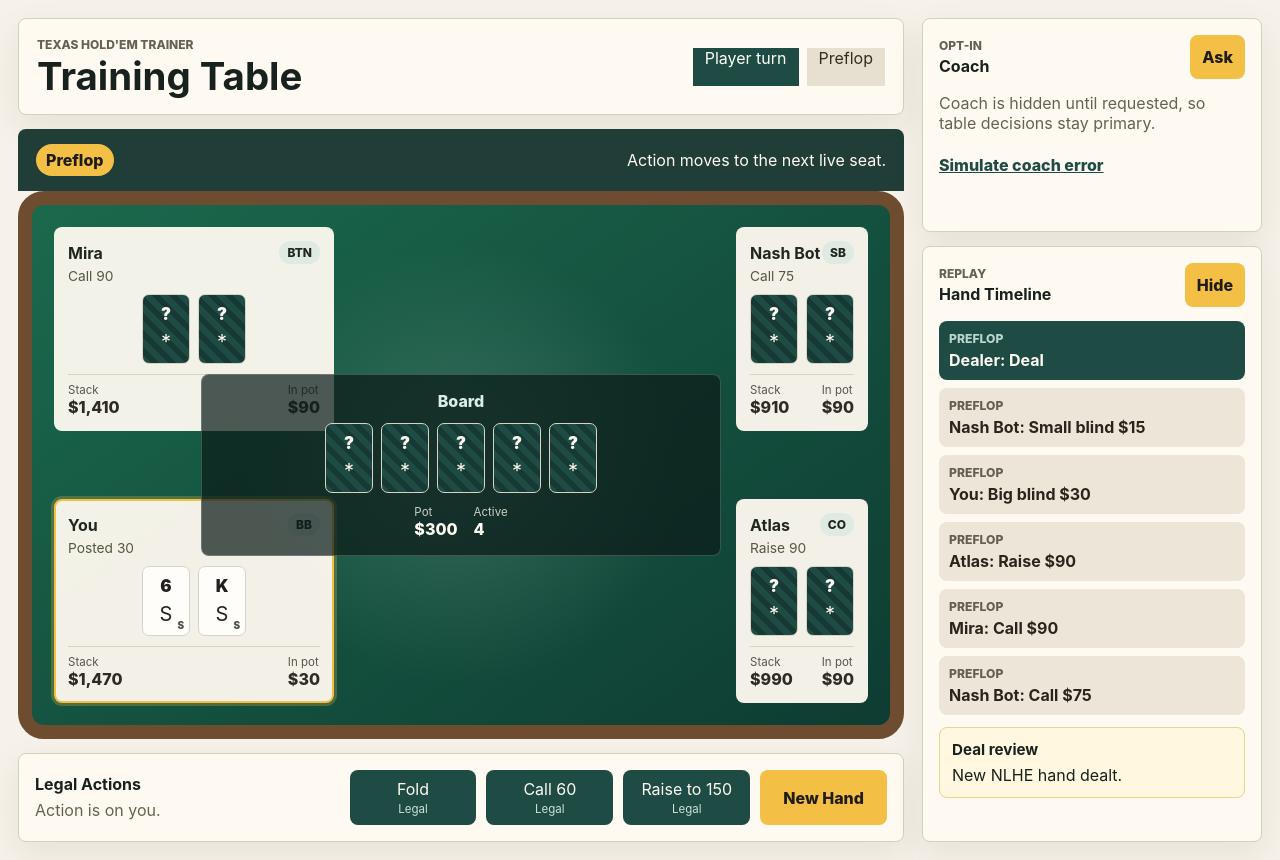
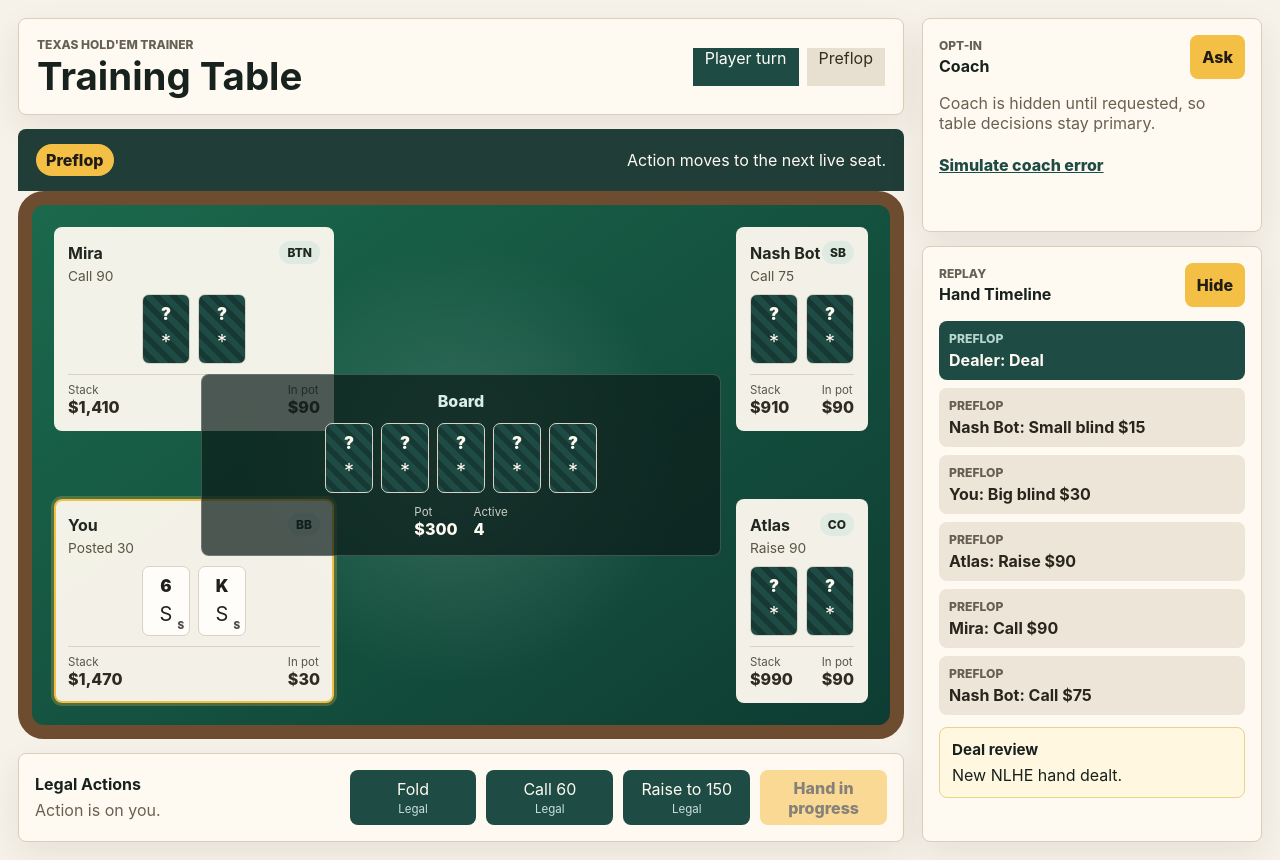
Before and after one commit to decraemerdevon-sudo/PokerDemo, a React (Vite) app: page / in a window 1280 px wide. Built offline with nearby package versions, Linux system fonts and the light colour scheme.

Commit message:
Gate new hand during active NLHE play

```diff
--- a/src/App.tsx
+++ b/src/App.tsx
@@ -103,6 +103,7 @@ function App() {
   const activeEvent = state.events[selectedEvent] || state.events[state.events.length - 1];
   const activePlayers = state.seats.filter((seat) => seat.status === 'active' || seat.status === 'all-in');
   const isHeroTurn = state.currentSeatId === hero.id && state.stage === 'awaiting-action';
+  const canStartNewHand = state.stage === 'hand-complete';
   const modeLabel = state.stage === 'hand-complete' ? 'Showdown' : activeSeat?.isHero ? 'Player turn' : activeSeat ? 'Bot action' : 'Resolving';
 
   useEffect(() => {
@@ -136,6 +137,7 @@ function App() {
   }, [state.events.length]);
 
   const reset = () => {
+    if (!canStartNewHand) return;
     setState((current) => createHand(current.handNumber + 1));
     setSelectedEvent(0);
     setMode('play');
@@ -198,7 +200,7 @@ function App() {
                 <small>{isHeroTurn ? 'Legal' : 'Locked'}</small>
               </button>
             ))}
-            <button className="ghost-action" onClick={reset} type="button">New Hand</button>
+            <button className="ghost-action" disabled={!canStartNewHand} onClick={reset} type="button">{canStartNewHand ? 'New Hand' : 'Hand in progress'}</button>
           </div>
         </section>
       </section>
```
